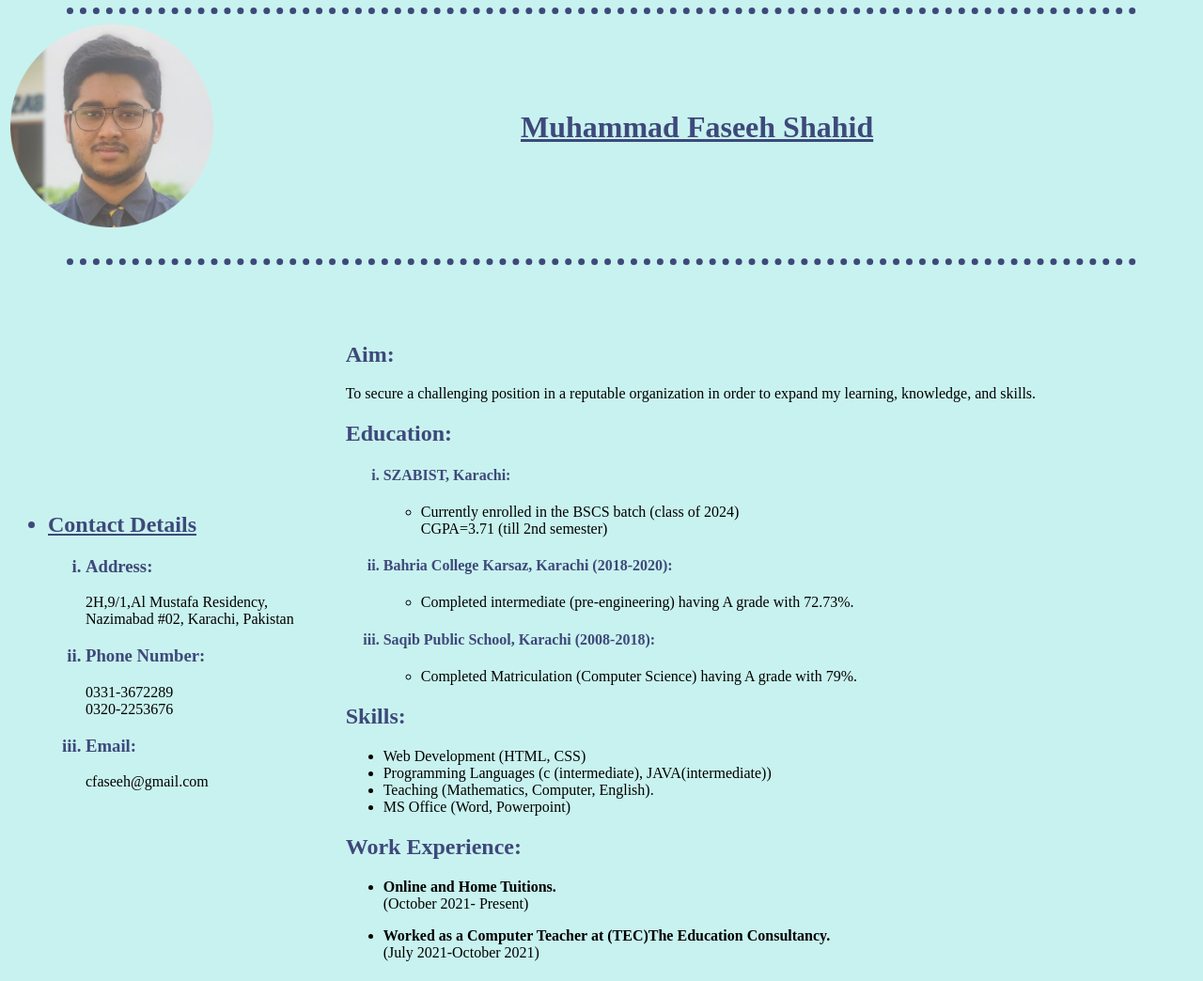
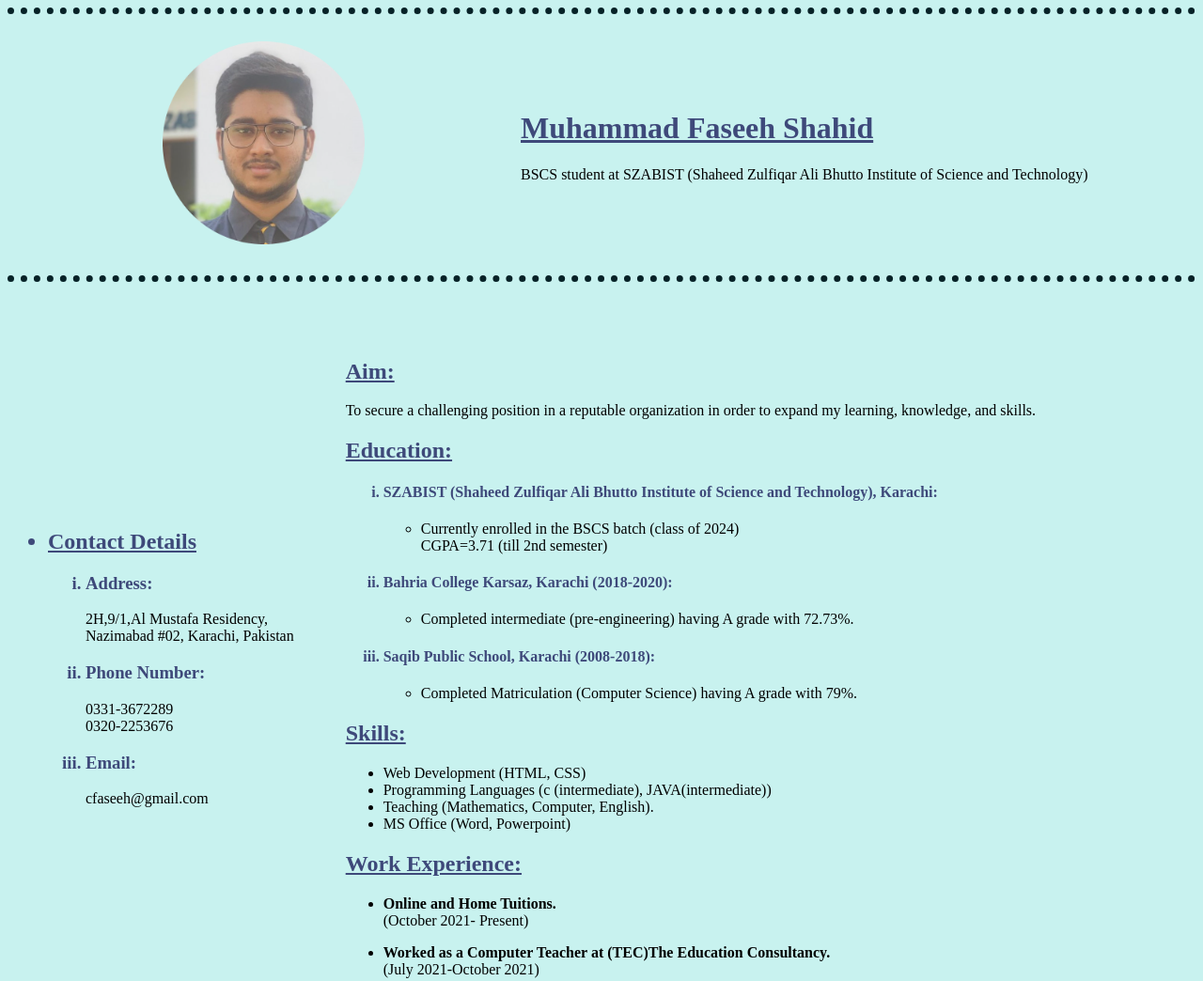
Before and after one commit to mfaseeh500/CV, a plain HTML site: page index.html in a window 1280 px wide. Shown: the top 1044 px of the page at 94% size. Drawn offline with Linux system fonts and the light colour scheme.

Commit message:
updated the files

```diff
--- a/index.html
+++ b/index.html
@@ -9,12 +9,17 @@
 
 <body>
   <hr>
+  <br>
   <table>
-    <thead cellspacing="20">
-      <tr valign="middle">
-        <td align="left"><img src="images/myPic.png" alt="Muhammad Faseeh picture" height="40%" width="40%"></td>
+    <thead>
+      <tr>
+        <td align="middle"><img src="images/myPic.png" alt="Muhammad Faseeh picture" height="40%" width="40%"></td>
         <td>
           <h1><u><b>Muhammad Faseeh Shahid</b></u></h1>
+          <p>
+            BSCS student at SZABIST (Shaheed Zulfiqar Ali Bhutto Institute of Science and Technology)<br>
+
+          </p>
         </td>
       </tr>
     </thead>
@@ -22,7 +27,8 @@
   <br>
   <hr>
 
-  <table>                       <!-- here we have used nested table-->
+  <table>
+    <!-- here we have used nested table-->
     <tr>
       <td>
         <ul>
@@ -54,17 +60,17 @@
         </ul>
       </td>
       <td>
-    <table cellspacing="50">
+        <table cellspacing="50">
           <!-- nested into table 2-->
           <tr>
             <td>
-              <h2><strong>Aim:</strong></h2>
+              <h2><strong><u>Aim:</u></strong></h2>
               <p>To secure a challenging position in a reputable organization in order to expand my learning, knowledge, and skills.</p>
-              <h2><strong>Education:</strong></h2>
+              <h2><strong><u>Education:</u></strong></h2>
               <ol type="i">
                 <h4>
                   <li>
-                    SZABIST, Karachi:
+                    SZABIST (Shaheed Zulfiqar Ali Bhutto Institute of Science and Technology), Karachi:
                   </li>
                 </h4>
                 <ul>
@@ -93,14 +99,14 @@
                   </li>
                 </ul>
               </ol>
-              <h2><strong>Skills:</strong></h2>
+              <h2><strong><u>Skills:</u></strong></h2>
               <ul>
                 <li>Web Development (HTML, CSS)</li>
                 <li>Programming Languages (c (intermediate), JAVA(intermediate))</li>
                 <li>Teaching (Mathematics, Computer, English).</li>
                 <li>MS Office (Word, Powerpoint)</li>
               </ul>
-              <h2><strong>Work Experience:</strong></h2>
+              <h2><strong><u>Work Experience:</u></strong></h2>
               <ul>
 
                 <li>
--- a/style.css
+++ b/style.css
@@ -5,10 +5,10 @@ hr{
 
   border-style:none;
   border-top-style: dotted;
-  border-color: #3E497A;
+  border-color: #072227;
 
   border-width: 7px;
-  width: 90%
+  width: 100%
 }
 h1{
   color: #3E497A;
```
